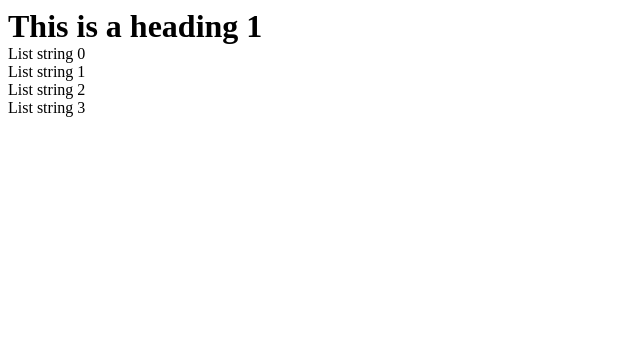
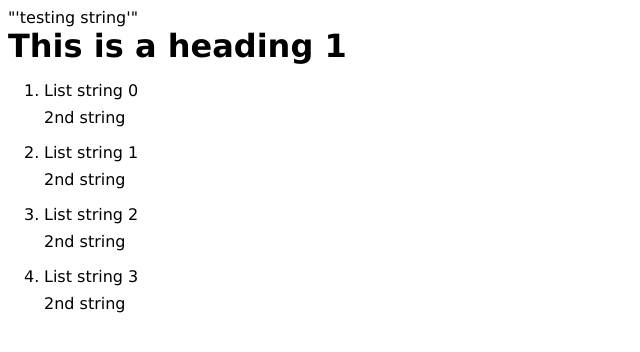
Before and after one commit to acolyte0/newbie01, a plain HTML site: page html/index.html in a window 1280 px wide. Shown: the whole page, without its empty margins (0-640 px from the left). Drawn offline with Linux system fonts and the light colour scheme.

Commit message:
list styling

```diff
--- a/html/index.html
+++ b/html/index.html
@@ -1,6 +1,7 @@
 <!DOCTYPE html>
 <html lang="en">
 <body>
+    <p>&quot;&apos;testing string&apos;&quot;</p>
     <script src="page.js"></script>
 </body>
 </html>
--- a/html/page.js
+++ b/html/page.js
@@ -45,12 +45,25 @@ pBody.appendChild(bTitleH1);
 
 let ul01 = Array(4).fill(null);
 let ul = document.createElement('ul');
+ul.className = 'ulStyle';
 for (let  i = 0; i < ul01.length;i++) {
     ul01[i] = document.createElement('li');
-    ul01[i].appendChild(document.createTextNode('List string ' + i));
+    let span1 = document.createElement('span');
+    span1.className = 'listGap';
+    let span2 = document.createElement('span');
+    span2.className = 'listGap';
+    span1.appendChild(document.createTextNode(i+1 + '.'));
+    let p1 = document.createElement('p');
+    let p2 = document.createElement('p');
+    p1.appendChild(span1);
+    p1.appendChild(document.createTextNode('List string ' + i));
+    p2.appendChild(span2);
+    p2.appendChild(document.createTextNode('2nd string'));
+
+    ul01[i].appendChild(p1);
+    ul01[i].appendChild(p2);
+    ul01[i].className = 'liStyle';
     ul.appendChild(ul01[i]);
 }
-Object.assign(ul.style, {
-    listStyle: 'none'
-});
+
 pBody.appendChild(ul);
--- a/html/style.css
+++ b/html/style.css
@@ -5,4 +5,27 @@
 
 body {
     padding: 8px;
+    font-family: verdana;
 }
+
+h1 {
+    margin: 0 0 16px 0;
+}
+
+.ulStyle {
+    list-style: none;
+}
+
+.liStyle {
+    margin: 0 0 16px 16px
+}
+
+.liStyle p {
+    margin-bottom: 8px;
+}
+
+.listGap {
+    display: inline-block;
+    width: 20px;
+    text-indent: 0;
+}
```
